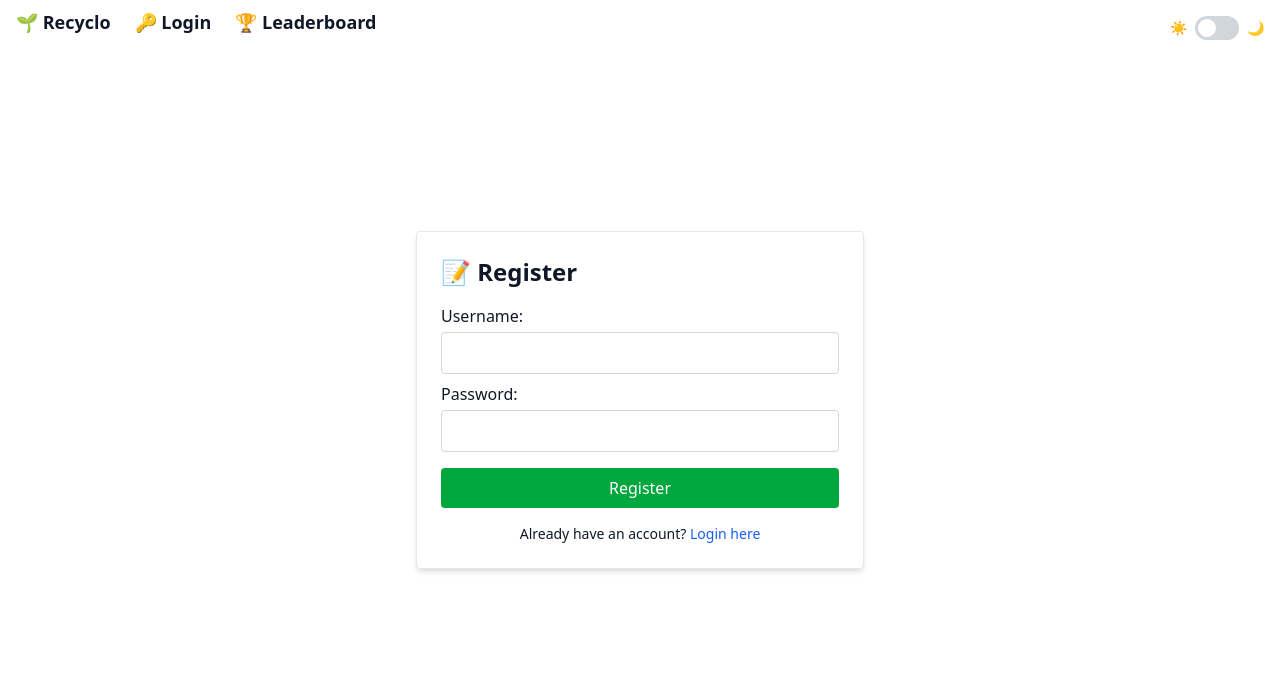
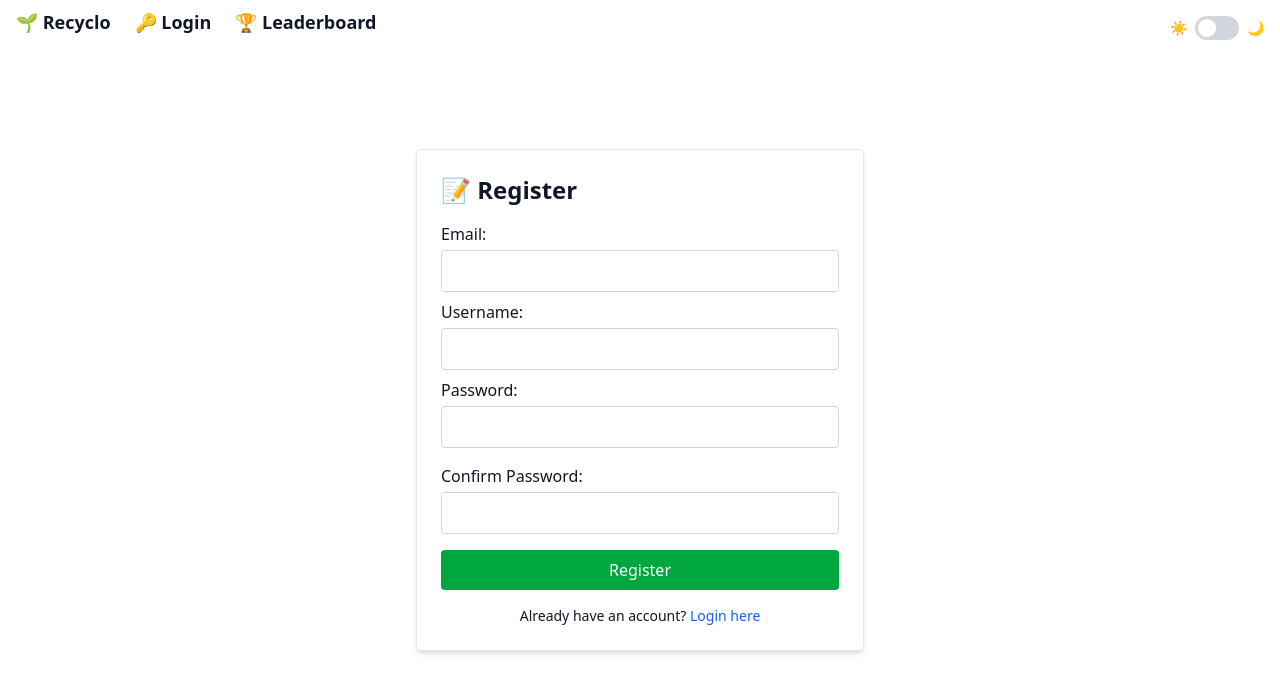
Before and after one commit to Jiwei-Cao/Recyclo, a React (Vite) app in the folder frontend/: page /register in a window 1280 px wide. Shown: the top 692 px of the page. Built offline with nearby package versions, Linux system fonts and the light colour scheme; no server answers.

Commit message:
updated register logic

```diff
--- a/frontend/src/components/Register.jsx
+++ b/frontend/src/components/Register.jsx
@@ -4,18 +4,26 @@ import Header from './Header';
 import api from '../api';
 
 function Register({ darkMode, setDarkMode }) {
+    const [email, setEmail] = useState('');
     const [username, setUsername] = useState('');
     const [password, setPassword] = useState('');
+    const [confirmPassword, setConfirmPassword] = useState('');
     const [error, setError] = useState('');
     const [loading, setLoading] = useState(false);
 
     const navigate = useNavigate();
 
     const validateForm = () => {
-        if (!username || !password) {
-            setError('Username and password are required.');
+        if (!email || !username || !password || !confirmPassword) {
+            setError('All fields are required.');
             return false;
         }
+
+        if (password != confirmPassword) {
+          setError('Passwords do not match.')
+          return false;
+        }
+
         setError('');
         return true;
     };
@@ -28,6 +36,7 @@ function Register({ darkMode, setDarkMode }) {
         try {
             await api.post('/register', {
               username: username,
+              email: email,
               password: password
             })
             navigate('/login');
@@ -73,6 +82,18 @@ function Register({ darkMode, setDarkMode }) {
         {error && <p className="text-red-500 mb-2">{error}</p>}
 
         <label className="block mb-2">
+          Email:
+          <input
+            type="text"
+            value={email}
+            onChange={(e) => setEmail(e.target.value)}
+            disabled={loading}
+            required
+            className={inputClass}
+          />
+        </label>
+
+        <label className="block mb-2">
           Username:
           <input
             type="text"
@@ -96,6 +117,18 @@ function Register({ darkMode, setDarkMode }) {
           />
         </label>
 
+        <label className="block mb-4">
+          Confirm Password:
+          <input
+            type="password"
+            value={confirmPassword}
+            onChange={(e) => setConfirmPassword(e.target.value)}
+            disabled={loading}
+            required
+            className={inputClass}
+          />
+        </label>
+
         <button
           type="submit"
           disabled={loading}
```
